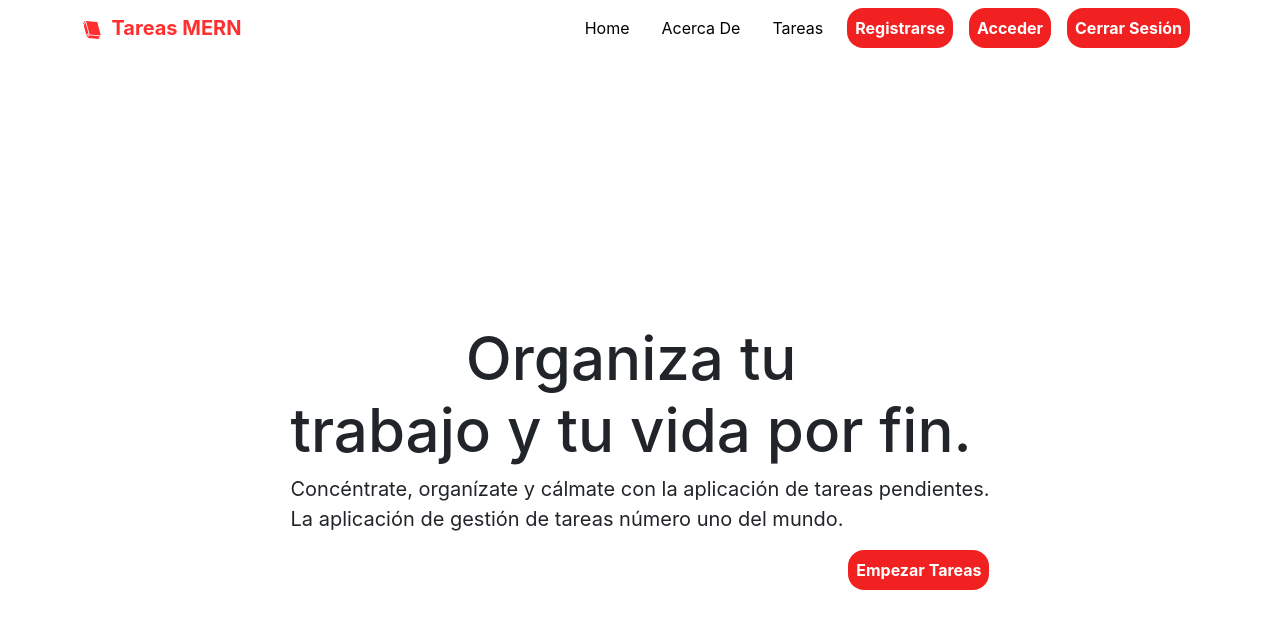
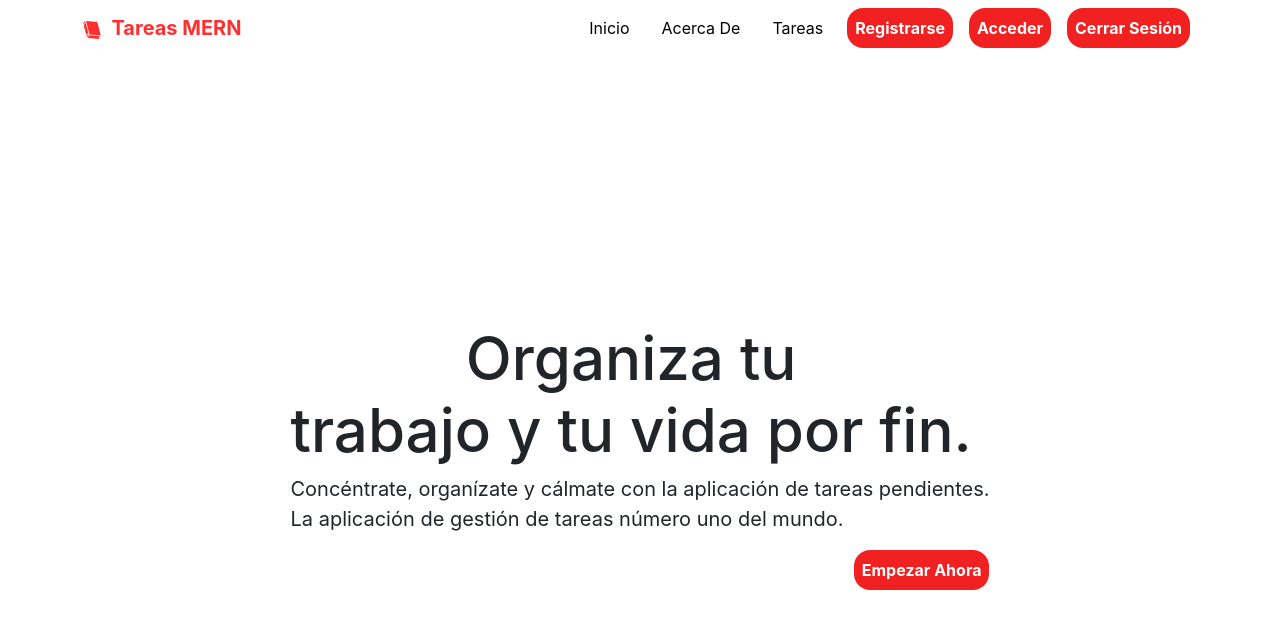
Before and after one commit to jivandaza/react-projects, a React (Create React App) app in the folder lista-tareas-app/frontend/: page / in a window 1280 px wide. Shown: the top 640 px of the page. Built offline with nearby package versions, Linux system fonts and the light colour scheme.

Commit message:
Modify estyles and components

```diff
--- a/lista-tareas-app/frontend/src/App.js
+++ b/lista-tareas-app/frontend/src/App.js
@@ -1,5 +1,5 @@
 import Navbar from './componentes/navbar/Navbar';
-import Home from './componentes/inicio/Home';
+import Inicio from './componentes/inicio/Inicio';
 import Footer from './componentes/footer/Footer';
 import './App.css';
 
@@ -7,7 +7,7 @@ function App() {
     return (
         <div className="App">
             <Navbar />
-            <Home />
+            <Inicio />
             <Footer />
         </div>
     );
--- a/lista-tareas-app/frontend/src/componentes/inicio/Home.jsx
+++ b/lista-tareas-app/frontend/src/componentes/inicio/Inicio.jsx
@@ -1,7 +1,7 @@
 import './../../estilos/home.css';
 import React from 'react';
 
-const Home = () => {
+const Inicio = () => {
     return (
         <div className='home d-flex justify-content-center align-items-center'>
             <div className="container d-flex justify-content-start align-items-start flex-column w-auto">
@@ -13,11 +13,11 @@ const Home = () => {
                     La aplicación de gestión de tareas número uno del mundo.
                 </p>
                 <button className='align-self-end home-btn p-2'>
-                    Empezar Tareas
+                    Empezar Ahora
                 </button>
             </div>
         </div>
     );
 };
 
-export default Home;
+export default Inicio;
--- a/lista-tareas-app/frontend/src/componentes/navbar/Navbar.jsx
+++ b/lista-tareas-app/frontend/src/componentes/navbar/Navbar.jsx
@@ -19,7 +19,7 @@ const Navbar = () => {
                                 className="nav-link active"
                                 aria-current="page"
                                 href="#"
-                            >Home</a>
+                            >Inicio</a>
                         </li>
                         <li className="nav-item mx-2">
                             <a
--- a/lista-tareas-app/frontend/src/estilos/footer.css
+++ b/lista-tareas-app/frontend/src/estilos/footer.css
@@ -4,6 +4,9 @@
 .footer:hover {
     opacity: .7;
 }
-.footer h4, p {
+.footer h4 {
     user-select: none;
 }
+.footer p {
+    user-select: none;
+}
--- a/lista-tareas-app/frontend/src/estilos/home.css
+++ b/lista-tareas-app/frontend/src/estilos/home.css
@@ -15,6 +15,7 @@
     border-radius: 1rem;
     color: white !important;
     font-weight: bold;
+    user-select: none;
 }
 .home-btn:hover {
     opacity: .7;
```
